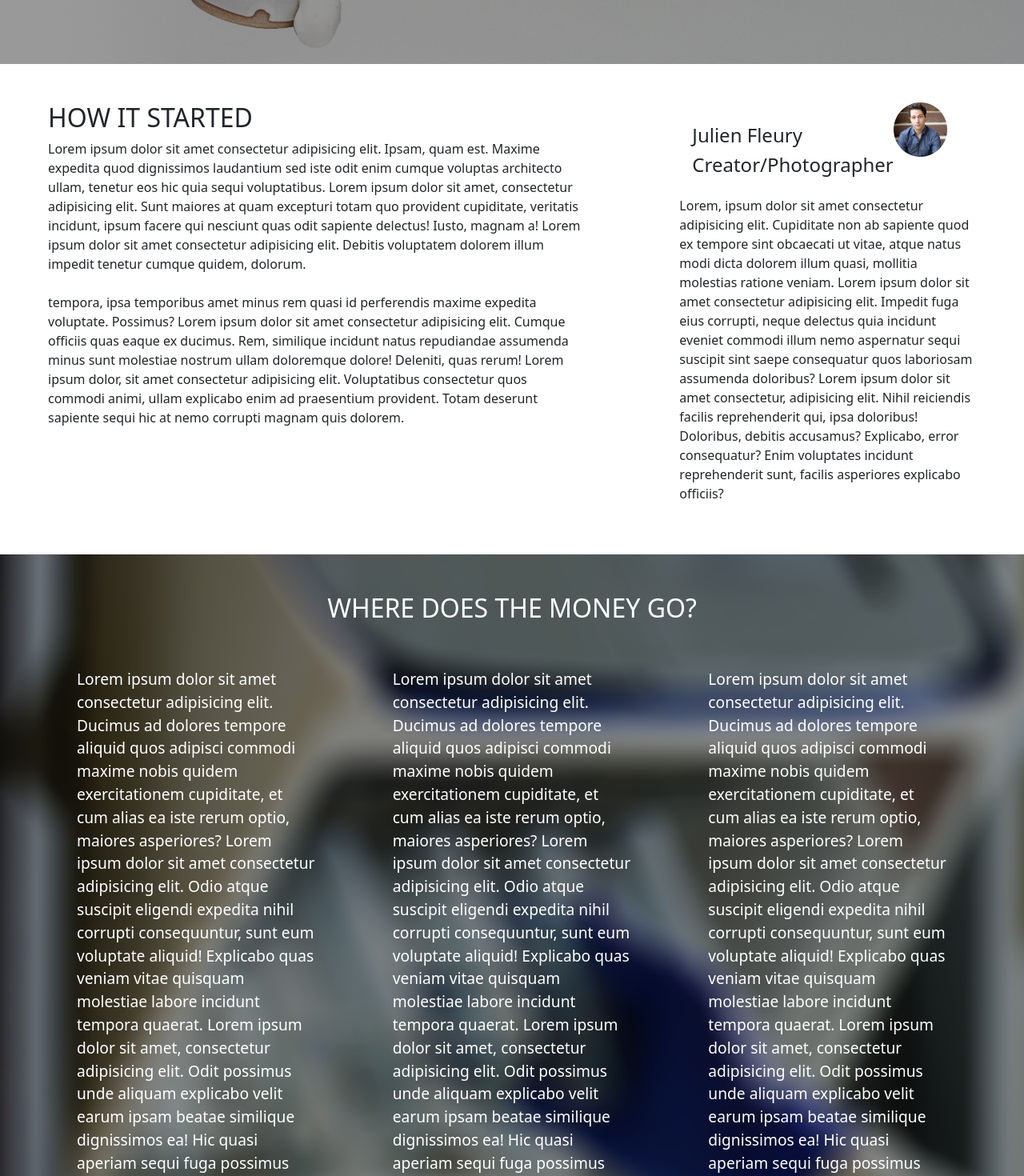
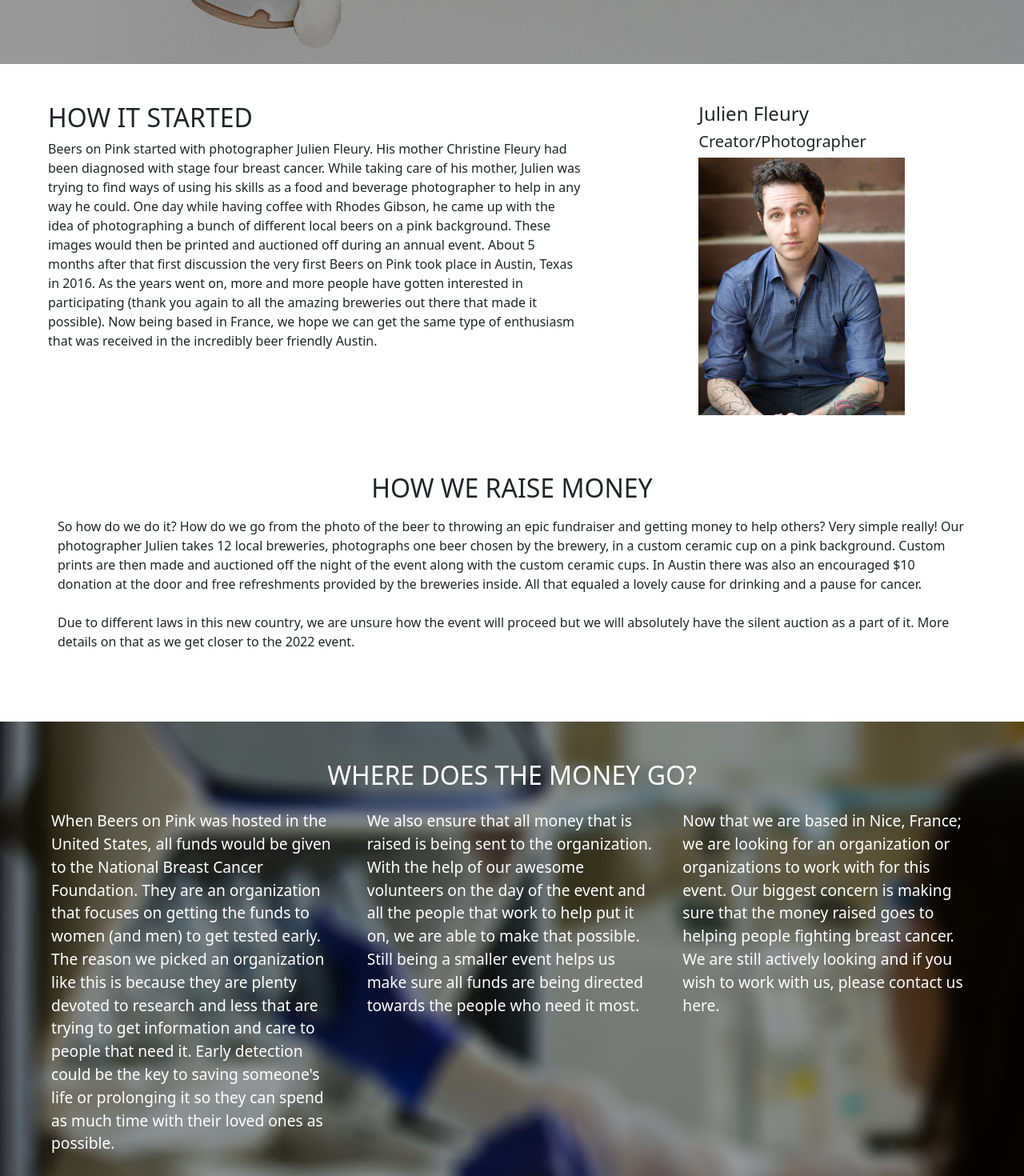
Before and after one commit to FleuryCode/BeersOnPink, a React (Create React App) app: page /about in a window 1280 px wide. Shown: the part 600-2070 px from the top of the page at 80% size. Built offline with nearby package versions, Linux system fonts and the light colour scheme.

Commit message:
Added all the text to the website.

```diff
--- a/src/components/footer/footer.component.jsx
+++ b/src/components/footer/footer.component.jsx
@@ -14,7 +14,7 @@
                         <Link className='footerNavLink' to={'/about'}>About</Link>
                         <Link className='footerNavLink' to={'/auction'}>Auction</Link>
                         <Link className='footerNavLink' to={'/donate'}>Donate</Link>
-                        <Link className='footerNavLink' to={'/past-years'}>Past Years</Link>
+                        <Link className='footerNavLink' to={'/#pastyears'}>Past Years</Link>
                         <Link className='footerNavLink' to={'/#contact'}>Contact</Link>
                     </div>
                 </div>
--- a/src/pages/about/about.jsx
+++ b/src/pages/about/about.jsx
@@ -1,9 +1,14 @@
-import React from "react";
+import React, { useEffect } from "react";
 import './about.styles.scss';
-import JFleuryProfile from '../../assets/jfleuryProfile.png';
+import JFleuryProfile from '../../assets/jfleuryProfile.jpg';
 import Footer from '../../components/footer/footer.component';
+import { useLocation } from "react-router-dom";
 
 const About = () => {
+    const location = useLocation().pathname;
+    useEffect(() => {
+        window.scrollTo(0, 0);
+    }, [location]);
     return (
         <div className="aboutContainer container-fluid">
             <div className="row">
@@ -14,35 +19,45 @@
             <div className="row p-5">
                 <div className="col-12 col-md-7">
                     <h2>HOW IT STARTED</h2>
-                    <p>Lorem ipsum dolor sit amet consectetur adipisicing elit. Ipsam, quam est. Maxime expedita quod dignissimos laudantium sed iste odit enim cumque voluptas architecto ullam, tenetur eos hic quia sequi voluptatibus. Lorem ipsum dolor sit amet, consectetur adipisicing elit. Sunt maiores at quam excepturi totam quo provident cupiditate, veritatis incidunt, ipsum facere qui nesciunt quas odit sapiente delectus! Iusto, magnam a! Lorem ipsum dolor sit amet consectetur adipisicing elit. Debitis voluptatem dolorem illum impedit tenetur cumque quidem, dolorum.
-                        <br /><br />
-                        tempora, ipsa temporibus amet minus rem quasi id perferendis maxime expedita voluptate. Possimus? Lorem ipsum dolor sit amet consectetur adipisicing elit. Cumque officiis quas eaque ex ducimus. Rem, similique incidunt natus repudiandae assumenda minus sunt molestiae nostrum ullam doloremque dolore! Deleniti, quas rerum! Lorem ipsum dolor, sit amet consectetur adipisicing elit. Voluptatibus consectetur quos commodi animi, ullam explicabo enim ad praesentium provident. Totam deserunt sapiente sequi hic at nemo corrupti magnam quis dolorem.</p>
+                    <p>Beers on Pink started with photographer Julien Fleury. His mother Christine Fleury had been diagnosed with stage four breast cancer. While taking care of his mother, Julien was trying to find ways of using his skills as a food and beverage photographer to help in any way he could. One day while having coffee with Rhodes Gibson, he came up with the idea of photographing a bunch of different local beers on a pink background. These images would then be printed and auctioned off during an annual event. About 5 months after that first discussion the very first Beers on Pink took place in Austin, Texas in 2016. As the years went on, more and more people have gotten interested in participating (thank you again to all the amazing breweries out there that made it possible). Now being based in France, we hope we can get the same type of enthusiasm that was received in the incredibly beer friendly Austin.</p>
                 </div>
                 <div className="col-12 col-md-4 ms-auto">
-                    <div className="aboutOwnerContainer px-3 mb-3">
-                        <div className="ownerTextInfo">
-                            <h4>Julien Fleury</h4>
-                            <h4>Creator/Photographer</h4>
-                        </div>
-                        <div className="ownerImageContainer ms-auto me-5">
-                            <img src={JFleuryProfile} alt="Julien Fleury profile" />
+                    <div className="container">
+                        <div className="row mt-4 mt-md-0">
+                            <div className="col-4 col-md-12">
+                                <h4>Julien Fleury</h4>
+                                <h5>Creator/Photographer</h5>
+                            </div>
+                            <div className="col-6 col-md-12 ms-auto">
+                                <div className="profilePicContainer">
+                                    <img src={JFleuryProfile} alt="Julien Fleury profile" />
+                                </div>
+
+                            </div>
                         </div>
                     </div>
-                    <p>Lorem, ipsum dolor sit amet consectetur adipisicing elit. Cupiditate non ab sapiente quod ex tempore sint obcaecati ut vitae, atque natus modi dicta dolorem illum quasi, mollitia molestias ratione veniam. Lorem ipsum dolor sit amet consectetur adipisicing elit. Impedit fuga eius corrupti, neque delectus quia incidunt eveniet commodi illum nemo aspernatur sequi suscipit sint saepe consequatur quos laboriosam assumenda doloribus? Lorem ipsum dolor sit amet consectetur, adipisicing elit. Nihil reiciendis facilis reprehenderit qui, ipsa doloribus! Doloribus, debitis accusamus? Explicabo, error consequatur? Enim voluptates incidunt reprehenderit sunt, facilis asperiores explicabo officiis?</p>
+                </div>
+                <div className="col-12 mt-5 p-4">
+                    <h2 className="text-center mb-3">HOW WE RAISE MONEY</h2>
+                    <p>So how do we do it? How do we go from the photo of the beer to throwing an epic fundraiser and getting money to help others? Very simple really! Our photographer Julien takes 12 local breweries, photographs one beer chosen by the brewery, in a custom ceramic cup on a pink background. Custom prints are then made and auctioned off the night of the event along with the custom ceramic cups. In Austin there was also an encouraged $10 donation at the door and free refreshments provided by the breweries inside. All that equaled a lovely cause for drinking and a pause for cancer.
+                        <br /><br />
+                        Due to different laws in this new country, we are unsure how the event will proceed but we will absolutely have the silent auction as a part of it. More details on that as we get closer to the 2022 event.
+                    </p>
                 </div>
             </div>
             <div className="row whereDoesMoneyGoContainer p-5">
                 <div className="col-12">
                     <h2>WHERE DOES THE MONEY GO?</h2>
                 </div>
-                <div className="col-12 col-md-4 p-5">
-                    <p>Lorem ipsum dolor sit amet consectetur adipisicing elit. Ducimus ad dolores tempore aliquid quos adipisci commodi maxime nobis quidem exercitationem cupiditate, et cum alias ea iste rerum optio, maiores asperiores? Lorem ipsum dolor sit amet consectetur adipisicing elit. Odio atque suscipit eligendi expedita nihil corrupti consequuntur, sunt eum voluptate aliquid! Explicabo quas veniam vitae quisquam molestiae labore incidunt tempora quaerat. Lorem ipsum dolor sit amet, consectetur adipisicing elit. Odit possimus unde aliquam explicabo velit earum ipsam beatae similique dignissimos ea! Hic quasi aperiam sequi fuga possimus impedit facere aut. Nostrum? Lorem ipsum dolor, sit amet consectetur adipisicing elit. Molestiae corporis aperiam ipsa obcaecati, recusandae aut quod natus? Soluta reprehenderit mollitia nostrum voluptatum nam, amet ut earum numquam assumenda ullam eius!</p>
+                <div className="col-12 col-md-4 p-3">
+                    <p>When Beers on Pink was hosted in the United States, all funds would be given to the National Breast Cancer Foundation. They are an organization that focuses on getting the funds to women (and men) to get tested early. The reason we picked an organization like this is because they are plenty devoted to research and less that are trying to get information and care to people that need it. Early detection could be the key to saving someone's life or prolonging it so they can spend as much time with their loved ones as possible.</p>
                 </div>
-                <div className="col-12 col-md-4 p-5">
-                    <p>Lorem ipsum dolor sit amet consectetur adipisicing elit. Ducimus ad dolores tempore aliquid quos adipisci commodi maxime nobis quidem exercitationem cupiditate, et cum alias ea iste rerum optio, maiores asperiores? Lorem ipsum dolor sit amet consectetur adipisicing elit. Odio atque suscipit eligendi expedita nihil corrupti consequuntur, sunt eum voluptate aliquid! Explicabo quas veniam vitae quisquam molestiae labore incidunt tempora quaerat. Lorem ipsum dolor sit amet, consectetur adipisicing elit. Odit possimus unde aliquam explicabo velit earum ipsam beatae similique dignissimos ea! Hic quasi aperiam sequi fuga possimus impedit facere aut. Nostrum? Lorem ipsum dolor, sit amet consectetur adipisicing elit. Molestiae corporis aperiam ipsa obcaecati, recusandae aut quod natus? Soluta reprehenderit mollitia nostrum voluptatum nam, amet ut earum numquam assumenda ullam eius!</p>
+                <div className="col-12 col-md-4 p-3">
+                    <p>We also ensure that all money that is raised is being sent to the organization. With the help of our awesome volunteers on the day of the event and all the people that work to help put it on, we are able to make that possible. Still being a smaller event helps us make sure all funds are being directed towards the people who need it most.
+                    </p>
                 </div>
-                <div className="col-12 col-md-4 p-5">
-                    <p>Lorem ipsum dolor sit amet consectetur adipisicing elit. Ducimus ad dolores tempore aliquid quos adipisci commodi maxime nobis quidem exercitationem cupiditate, et cum alias ea iste rerum optio, maiores asperiores? Lorem ipsum dolor sit amet consectetur adipisicing elit. Odio atque suscipit eligendi expedita nihil corrupti consequuntur, sunt eum voluptate aliquid! Explicabo quas veniam vitae quisquam molestiae labore incidunt tempora quaerat. Lorem ipsum dolor sit amet, consectetur adipisicing elit. Odit possimus unde aliquam explicabo velit earum ipsam beatae similique dignissimos ea! Hic quasi aperiam sequi fuga possimus impedit facere aut. Nostrum? Lorem ipsum dolor, sit amet consectetur adipisicing elit. Molestiae corporis aperiam ipsa obcaecati, recusandae aut quod natus? Soluta reprehenderit mollitia nostrum voluptatum nam, amet ut earum numquam assumenda ullam eius!</p>
+                <div className="col-12 col-md-4 p-3">
+                    <p>Now that we are based in Nice, France; we are looking for an organization or organizations to work with for this event. Our biggest concern is making sure that the money raised goes to helping people fighting breast cancer. We are still actively looking and if you wish to work with us, please contact us here.</p>
                 </div>
             </div>
             <div className="row specialThanks p-5">
@@ -51,15 +66,17 @@
                 </div>
                 <div className="col-12 col-md-4 p-5">
                     <h4>Marie-Christine Fleury</h4>
-                    <p>Lorem ipsum, dolor sit amet consectetur adipisicing elit. Maxime quos minus consequuntur molestiae eaque qui nisi debitis officiis minima, corporis obcaecati nihil, accusantium deserunt possimus doloribus sunt, molestias quasi assumenda.</p>
+                    <p>Christine was one of the most generous people out there. There was almost no end she wouldn't go to help somebody, she always put people before her. Especially her son. The biggest of thanks to this incredible person who lost her life to the horrible disease we are working so hard to beat. She was caring, giving and the best mom anyone could have hoped for in this world. We fight for you.
+                    </p>
                 </div>
                 <div className="col-12 col-md-4 p-5">
                     <h4>Rhodes Gibson</h4>
-                    <p>Lorem ipsum dolor sit amet, consectetur adipisicing elit. Animi dolor tempora veritatis laboriosam harum magnam ipsum deserunt obcaecati aperiam laborum, dolorem fugit. Repellat ducimus dolores harum ea mollitia omnis nam!</p>
+                    <p>Another thanks to Rhodes. This event would not be possible without him. From helping put everything together, to working the front door and making sure everyone was having a good time. Another beautiful person that lost their life to cancer. The event will always go on with you in our hearts. Your generosity will never be forgotten and your smile will always be missed.</p>
                 </div>
                 <div className="col-12 col-md-4 p-5">
                     <h4>Samantha Heligman</h4>
-                    <p>Lorem ipsum dolor sit amet consectetur adipisicing elit. Suscipit aut veniam excepturi sequi esse adipisci inventore quia dolorum similique dolore nulla atque, omnis, enim qui aliquam autem ut. Eveniet, vero.</p>
+                    <p>Finally, thank you Samantha. The incredible ceramic artist who the past two years of the Beers on Pink event really made it stand out. Her one of a kind work brought the final touch that was needed. We went from having people enjoy looking at images to being able to actually drink a delicious beer out of an incredible stein or goblet. Cheers to you and please drink an Austin Beerworks Pearl Snap for us from time to time.
+                    </p>
                 </div>
                 <div className="col-12">
                     <h4 className="text-center">All the amazing breweries! <br /> We couldn't do it without you</h4>
--- a/src/pages/about/about.styles.scss
+++ b/src/pages/about/about.styles.scss
@@ -21,19 +21,10 @@
             }
         }
     }
-
-    .aboutOwnerContainer {
-        display: flex;
-        .ownerTextInfo {
-            margin-top: 8%;
-        }
-        .ownerImageContainer {
-            min-width: 20%;
-            max-width: 30%;
-            img {
-                width: 100%;
-
-            }
+    .profilePicContainer {
+        width: 100%;
+        img {
+            width: 80%;
         }
     }
 
--- a/src/pages/homepage/homepage.jsx
+++ b/src/pages/homepage/homepage.jsx
@@ -32,18 +32,18 @@
                 </div>
                 <div className="col-12 col-md-4 infoBox">
                     <h4>Where does the money go?</h4>
-                    <p>Lorem ipsum, dolor sit amet consectetur adipisicing elit. Enim, facilis officiis dolore vitae asperiores porro suscipit cumque reprehenderit assumenda architecto natus corporis vero amet numquam ipsam, libero perferendis, optio cupiditate!</p>
+                    <p>When Beers on Pink was hosted in the United States, all funds would be given to the National Breast Cancer Foundation. They are an organization that focuses on getting the funds to women (and men) to get tested early. The reason we picked an organization like this is because they are plenty devoted to research and less that are trying to get information...</p>
                 </div>
                 <div className="col-12 col-md-4 infoBox">
                     <h4>How it started</h4>
-                    <p>Lorem ipsum dolor sit amet consectetur adipisicing elit. Placeat tenetur eos praesentium dolorum architecto, soluta quibusdam quae voluptas eaque iure, aliquam non officia error quam ipsum ab libero sed sunt. Lorem ipsum, dolor sit amet consectetur adipisicing elit. Ad explicabo deserunt quia praesentium fuga, magni sit distinctio molestiae odio a corporis repudiandae eaque alias accusantium consectetur, voluptates vero itaque dignissimos.</p>
+                    <p>Beers on Pink started with photographer Julien Fleury. His mother Christine Fleury had been diagnosed with stage four breast cancer. While taking care of his mother, Julien was trying to find ways of using his skills as a food and beverage photographer to help in any way he could. One day while having coffee with Rhodes Gibson, he came up with the idea of photographing a bunch of different local beers on a pink background. These images...</p>
                 </div>
                 <div className="col-12 col-md-4 infoBox">
                     <h4>How we raise money</h4>
-                    <p>Lorem ipsum, dolor sit amet consectetur adipisicing elit. Vel nobis expedita odio, blanditiis tempora cupiditate quae ipsum ipsa eaque officia reiciendis laborum. Perspiciatis porro sapiente fugiat distinctio animi, debitis praesentium.</p>
+                    <p>So how do we do it? How do we go from the photo of the beer to throwing an epic fundraiser and getting money to help others? Very simple really! Our photographer Julien takes 12 local breweries, photographs one beer chosen by the brewery, in a custom ceramic cup on a pink background. Custom prints are then made and auctioned off the night of the event along with the custom ceramic cups...</p>
                 </div>
                 <div className="col-3 me-auto ps-3">
-                    <Link className='infoLink' to={'/'}>More information</Link>
+                    <Link className='infoLink' to={'/about'}>More information</Link>
                 </div>
             </div>
             <div className="row auctionContainer">
```
Also changed, not shown: src/assets/jfleuryProfile.jpg (added), src/assets/jfleuryProfile.png (deleted).
